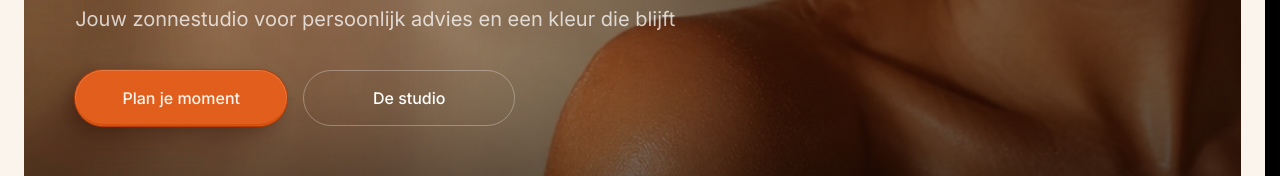
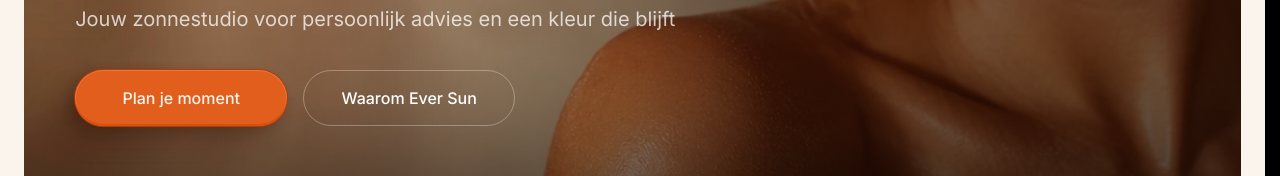
Before and after one commit to timothyvansas-gif/eversun, a Next.js app: page / in a window 1280 px wide. Shown: the part 499-675 px from the top of the page. Built offline with nearby package versions, Linux system fonts and the light colour scheme; a web font is replaced by a local one.

Commit message:
feat(hero): relabel secondary CTA to "Waarom Ever Sun"
Matches its scroll target (#waarom).

Co-Authored-By: Claude Opus 4.8 <noreply@anthropic.com>

```diff
--- a/src/components/hero/hero-buttons.tsx
+++ b/src/components/hero/hero-buttons.tsx
@@ -74,7 +74,7 @@ export default function HeroButtons({ onOpenAfspraak }: { onOpenAfspraak: () =>
             transition: "border-color 0.35s cubic-bezier(0.22, 1, 0.36, 1), transform 0.2s ease",
           }}
         >
-          De studio
+          Waarom Ever Sun
         </button>
       </div>
     </div>
```
